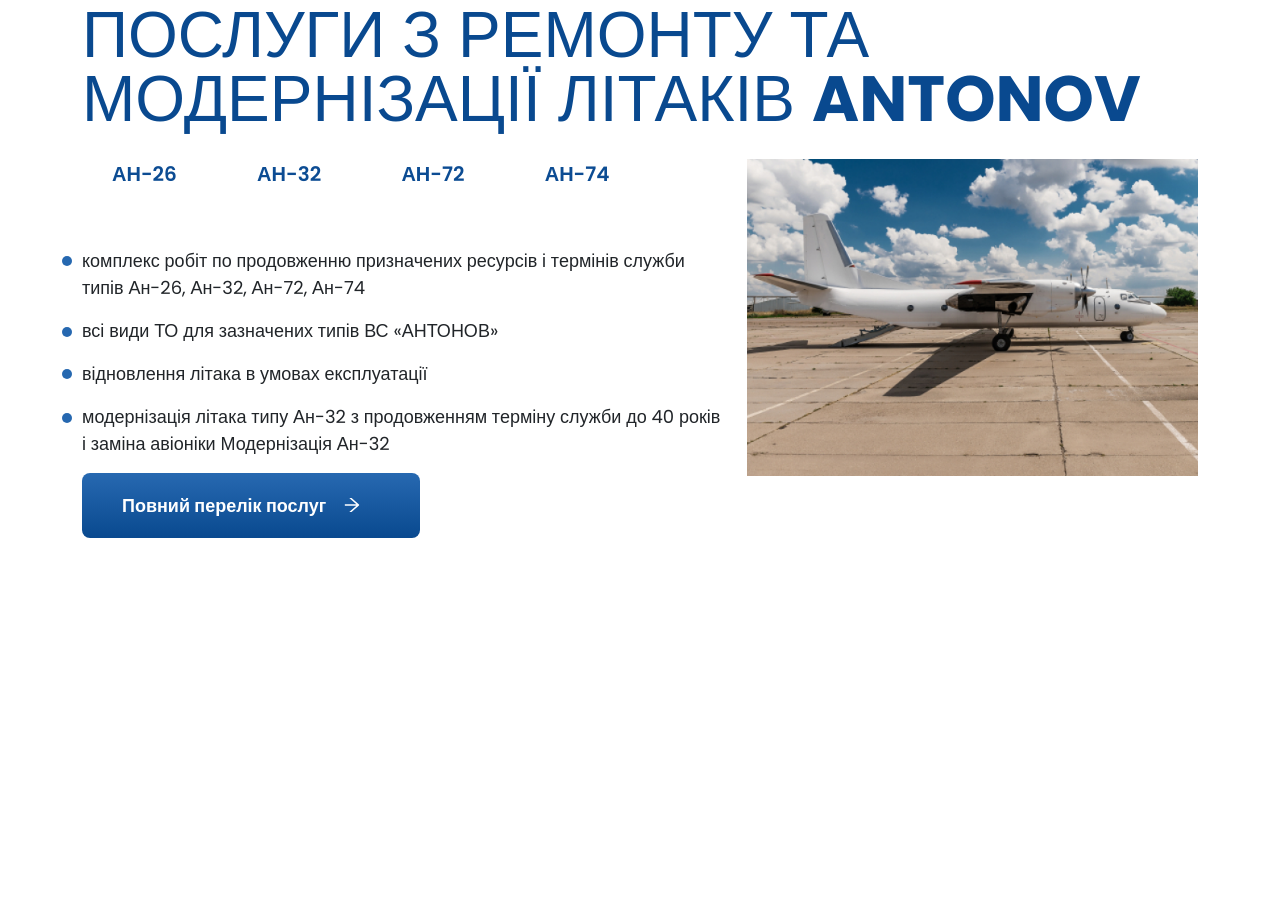
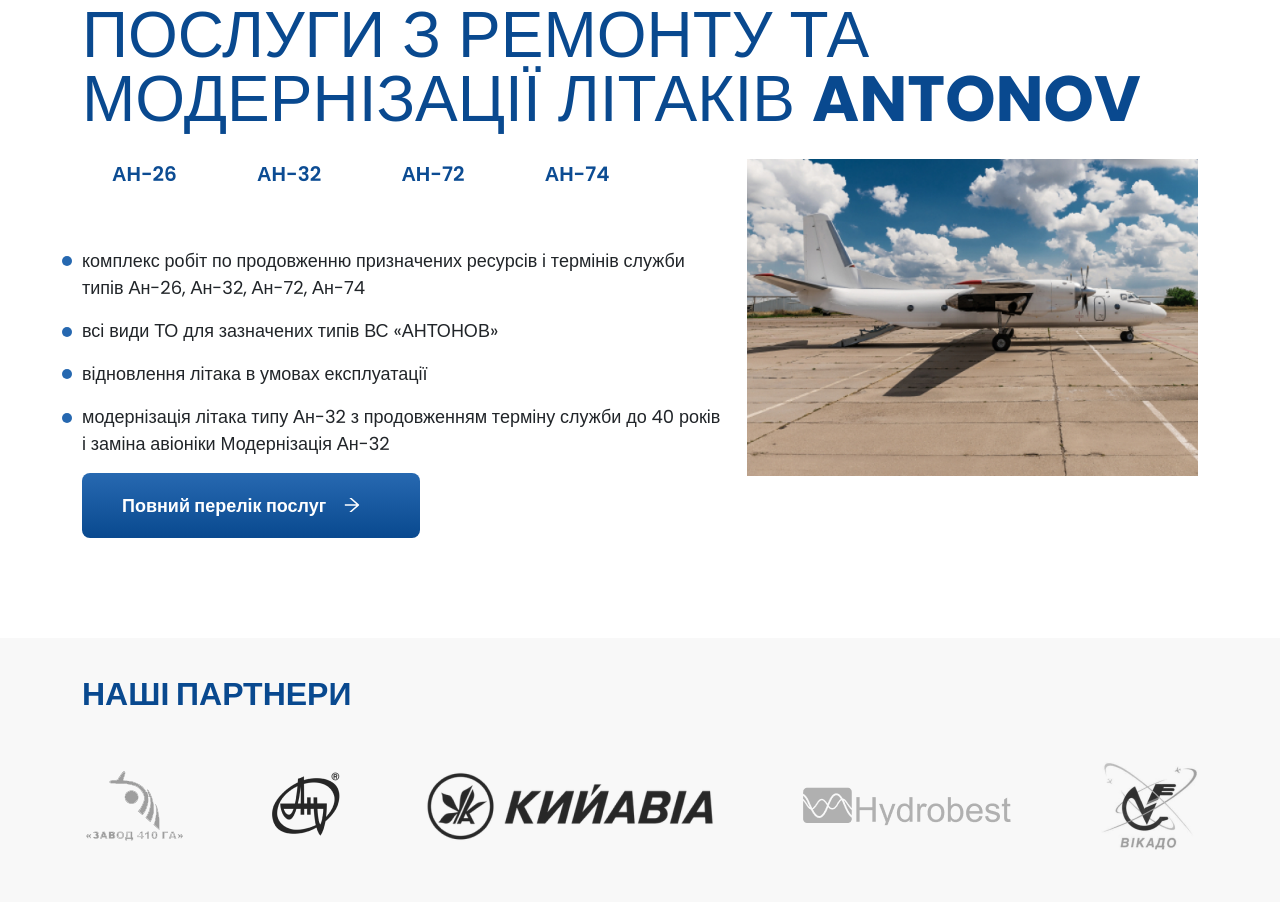
Before and after one commit to casperDev3/planesite, a plain HTML site: page index.html in a window 1280 px wide. Shown: the part 1767-2669 px from the top of the page. Before the commit the page ends 2405 px from the top, so only its background shows below. Drawn offline with nearby package versions, Linux system fonts and the light colour scheme.

Commit message:
Completed sections "partners"

```diff
--- a/css/style.css
+++ b/css/style.css
@@ -242,3 +242,23 @@
 	line-height: 1.5px;
 	color: #FFFFFF;
 }
+.partners{
+	padding-top: 24px;
+	padding-bottom: 52px;
+	background: #F8F8F8;
+}
+.partners__title{
+	font-weight: bold;
+	font-size: 32px;
+	line-height: 2;
+	color: #09498F;
+	margin-bottom: 36px;
+}
+.partners__logo{
+	mix-blend-mode: multiply;
+	filter: grayscale(50%);
+}
+.partners__logo img{
+	max-width: 100%;
+	min-height: 100%;
+}
--- a/index.html
+++ b/index.html
@@ -233,5 +233,44 @@
 			<!-- /container -->
 		</section>
 		<!-- /products -->
+		<section class="partners">
+			<div class="container">
+				<div class="row">
+					<div class="col-12">
+						<div class="partners__title">
+							НАШІ ПАРТНЕРИ
+						</div>
+					</div>
+					<!-- /col-12 -->
+				</div>
+				<!-- /row -->
+				<div class="row">
+					<div class="col-12">
+						<div class="partners__logo d-flex justify-content-between align-items-center">
+							<a href="#">
+								<img src="img/partners_logo1.png">
+							</a>
+							<a href="#">
+								<img src="img/partners_logo2.png">
+							</a>
+							<a href="#">
+								<img src="img/partners_logo3.png">
+							</a>
+							<a href="#">
+								<img src="img/partners_logo4.png">
+							</a>
+							<a href="#">
+								<img src="img/partners_logo5.png">
+							</a>
+						</div>
+						<!-- /logo -->
+					</div>
+					<!-- /col-12 -->
+				</div>
+				<!-- /row -->
+			</div>
+			<!-- /container -->
+		</section>
+		<!-- /partners -->
 	</body>
 	</html>
```
Also changed, not shown: img/partners_logo1.png (added), img/partners_logo2.png (added), img/partners_logo3.png (added), img/partners_logo4.png (added), img/partners_logo5.png (added).
